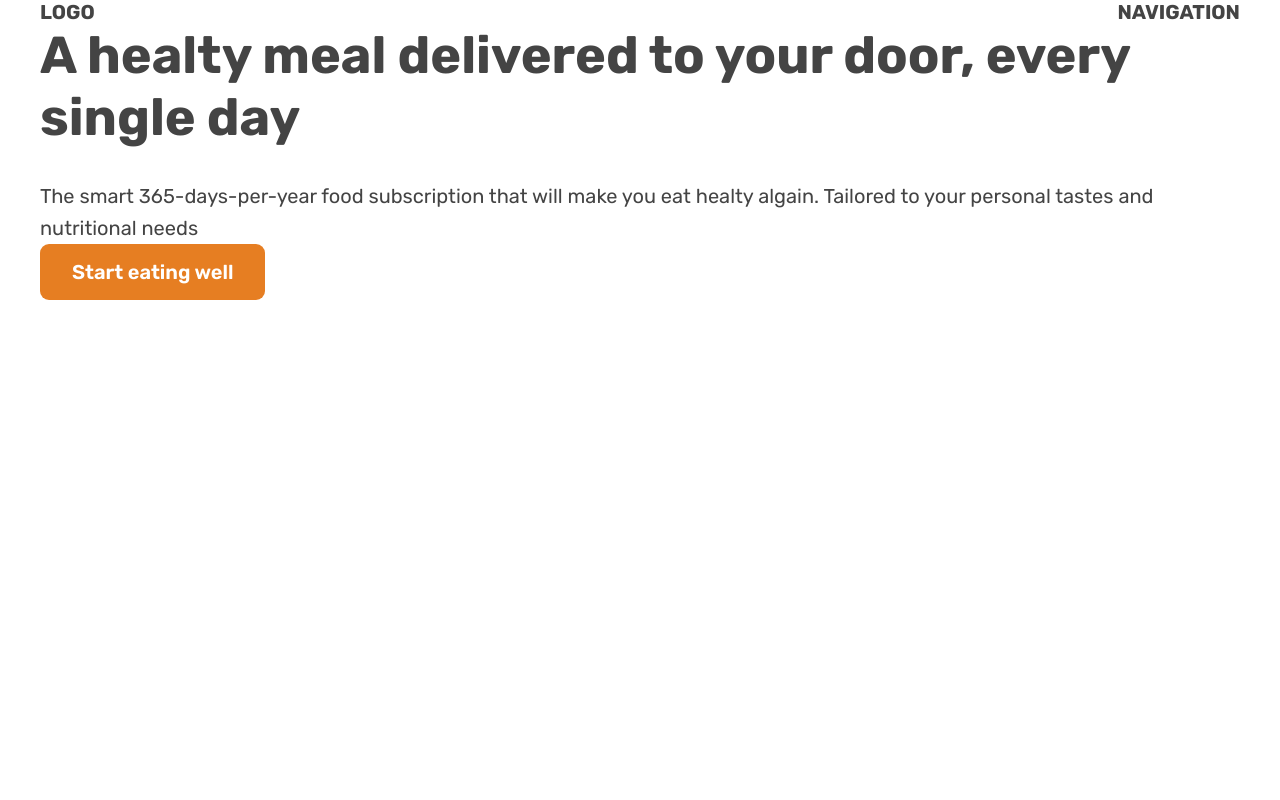
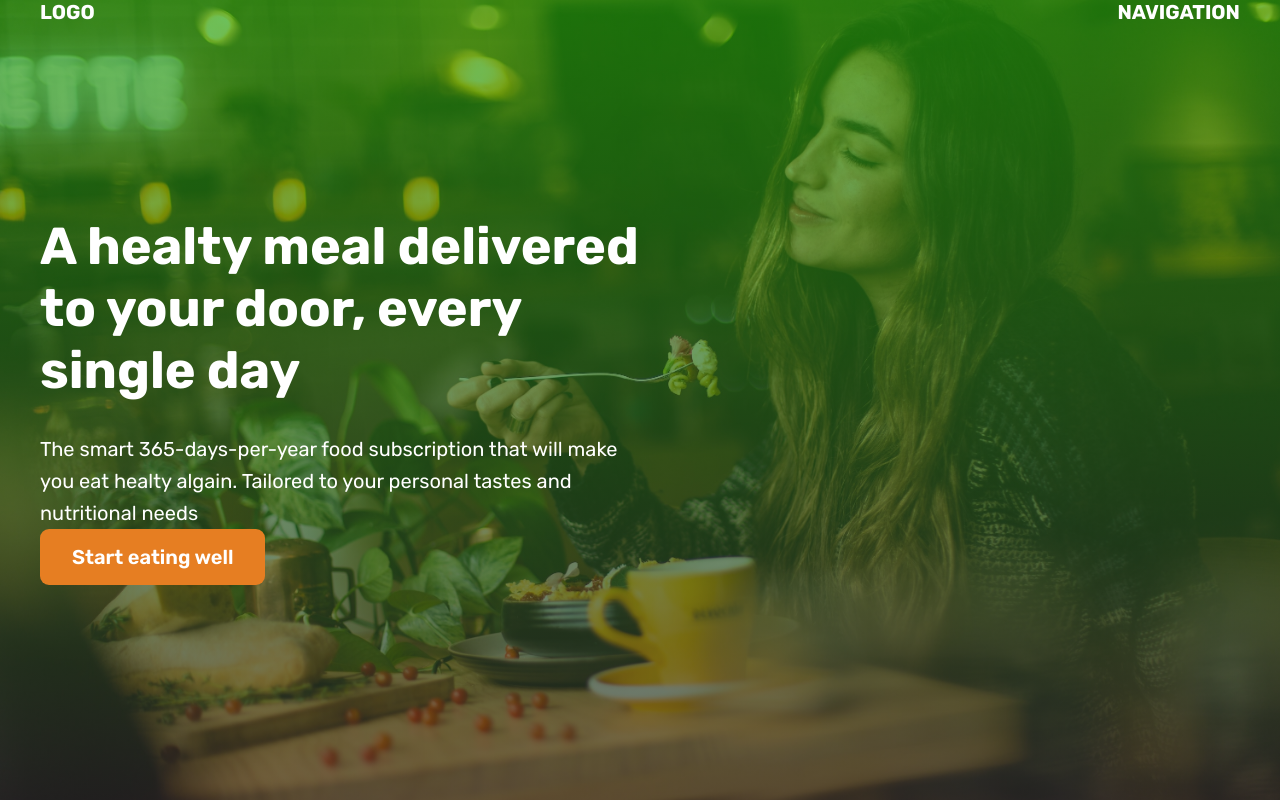
Before and after one commit to zamanmohamed/CSS, a plain HTML site: page starter/06-Components/05-hero.html in a window 1280 px wide. Shown: the top 800 px of the page. Drawn offline with Linux system fonts and the light colour scheme.

Commit message:
Building a Hero Section - Part 2

```diff
--- a/starter/06-Components/05-hero.html
+++ b/starter/06-Components/05-hero.html
@@ -31,9 +31,21 @@
         margin: 0 auto;
         width: 1200px;
       }
+      header {
+        /* background-color: orangered; */
+        height: 100vh;
+        position: relative;
 
-      header {
-        height: 100vh;
+        /* https://www.w3schools.com/css/css3_gradients.asp */
+        background-image: linear-gradient(
+            rgba(29, 172, 0, 0.6),
+            rgba(34, 34, 34, 0.6)
+          ),
+          url(hero.jpg);
+
+        /*image set to background  */
+        background-size: cover;
+        color: #fff;
       }
 
       nav {
@@ -42,6 +54,28 @@
         display: flex;
         justify-content: space-between;
       }
+
+      .header-container {
+        width: 1200px;
+        position: absolute;
+
+        /* In relation to PARENT size */
+        left: 50%;
+        top: 50%;
+
+        /* In relation to ELEMENT size */
+        transform: translate(-50%, -50%);
+
+        /* background-color: violet; */
+
+        /* text-align: center; */
+      }
+
+      .header-container-inner {
+        width: 50%;
+        /* background-color: blue; */
+      }
+
       h1 {
         font-size: 52px;
         margin-bottom: 32px;
@@ -83,8 +117,9 @@
         <div>LOGO</div>
         <div>NAVIGATION</div>
       </nav>
-      <div>
-        <div class="container">
+
+      <div class="header-container">
+        <div class="header-container-inner">
           <h1>A healty meal delivered to your door, every single day</h1>
           <p>
             The smart 365-days-per-year food subscription that will make you eat
```
